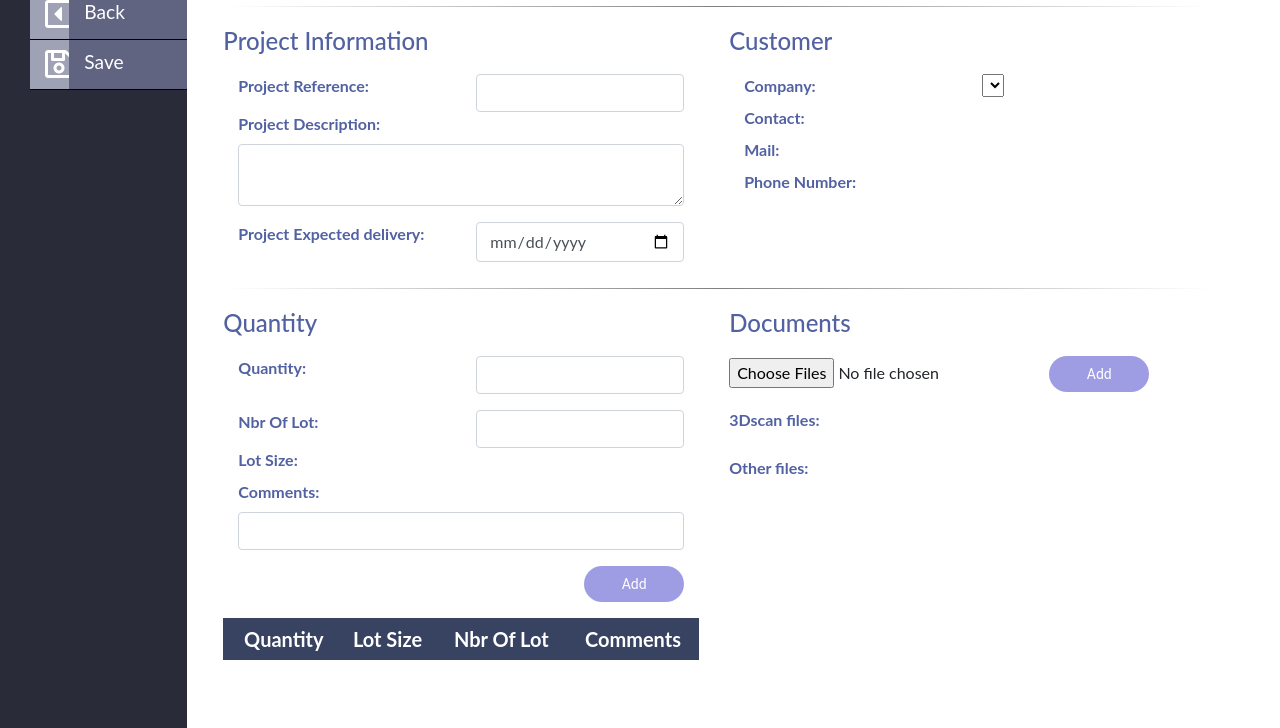
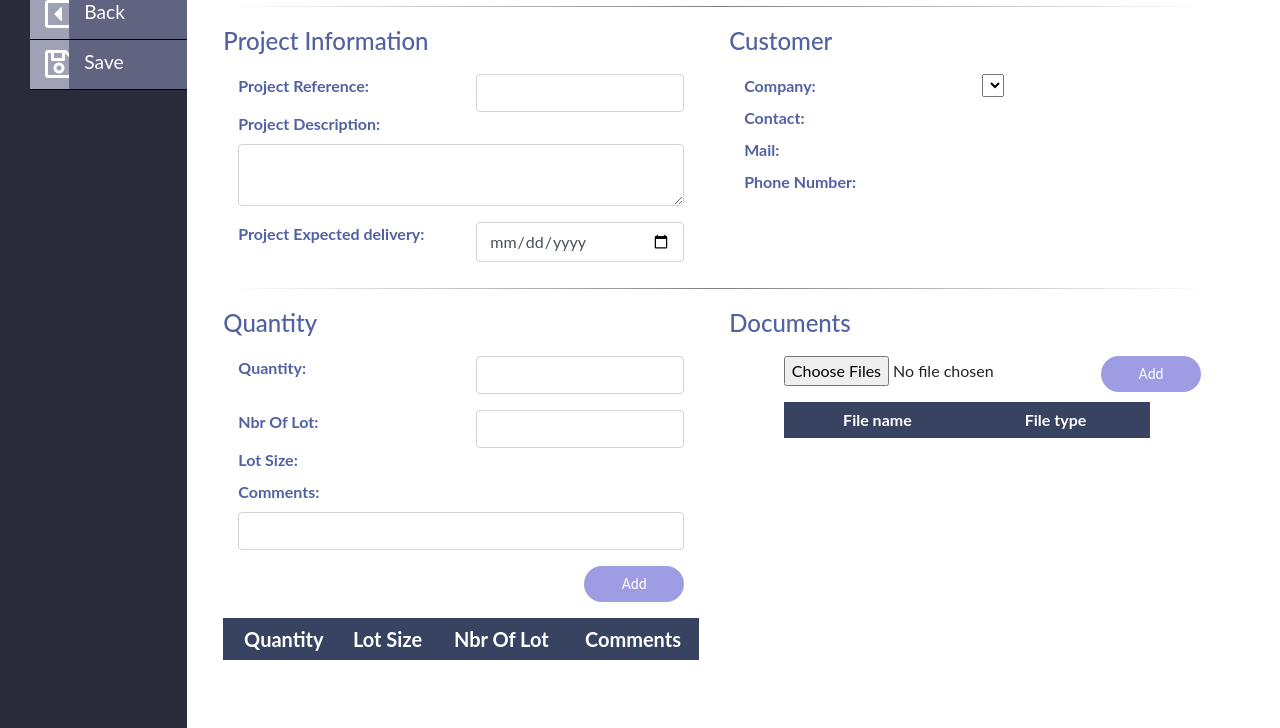
Before and after one commit to locoste/Vapp1, a website: page View/CreateProject.html in a window 1280 px wide. Shown: the part 72-800 px from the top of the page. Drawn offline with nearby package versions, Linux system fonts and the light colour scheme; no server answers; files whose address does not match are found by name.

Commit message:
table for documents added

```diff
--- a/View/CreateProject.html
+++ b/View/CreateProject.html
@@ -218,18 +218,30 @@
 							</div>
 							<div class="col-lg-6">
 								<h2>Documents</h2>
-								<p><input id="files" type="file" multiple/>
-									<button class="butn" ng-click="displayFileName()">Add</button></p>
 
-									<p><label style="font-weight: bold">3Dscan files:</label>
-										<p ng-repeat="scan in scans">
-											{{scan.name}}
-										</p></p>
-										<p><label style="font-weight: bold">Other files:</label>
-											<p ng-repeat="file in files">
-												{{file.name}}
-											</p></p>
+                    <div class="row justify-content-center">
+                      <div class="col-lg-7 offset-lg-1">
+                        <p><input id="files" type="file" class="input_file" multiple/></p>
+                      </div>
+                      <div class="col-lg-3 offset-lg-1">
+                        <button class="butn" ng-click="displayFileName()">Add</button>
+                      </div>
+                      <div class="col-lg-10">
+                        <table id="files_table">
+                          <thead>
+                            <th>File name</th><th>File type</th><th></th>
+                          </thead>
+                          <tr ng-repeat="file in files">
+                            <td>{{file.name}}</td><td>{{file.type}}</td><td><i class="fas fa-times" ng-click="deleteFile(scan, 1)"></i></td>
+                          </tr>
+                        </table>
+                      </div>
+
+                    </div>
 										</div>
+
+
+
 									</div>
 												<!--<div class="col-lg-6">
 													<button ng-click="showQuantity()">Add quantities for project</button>
```
